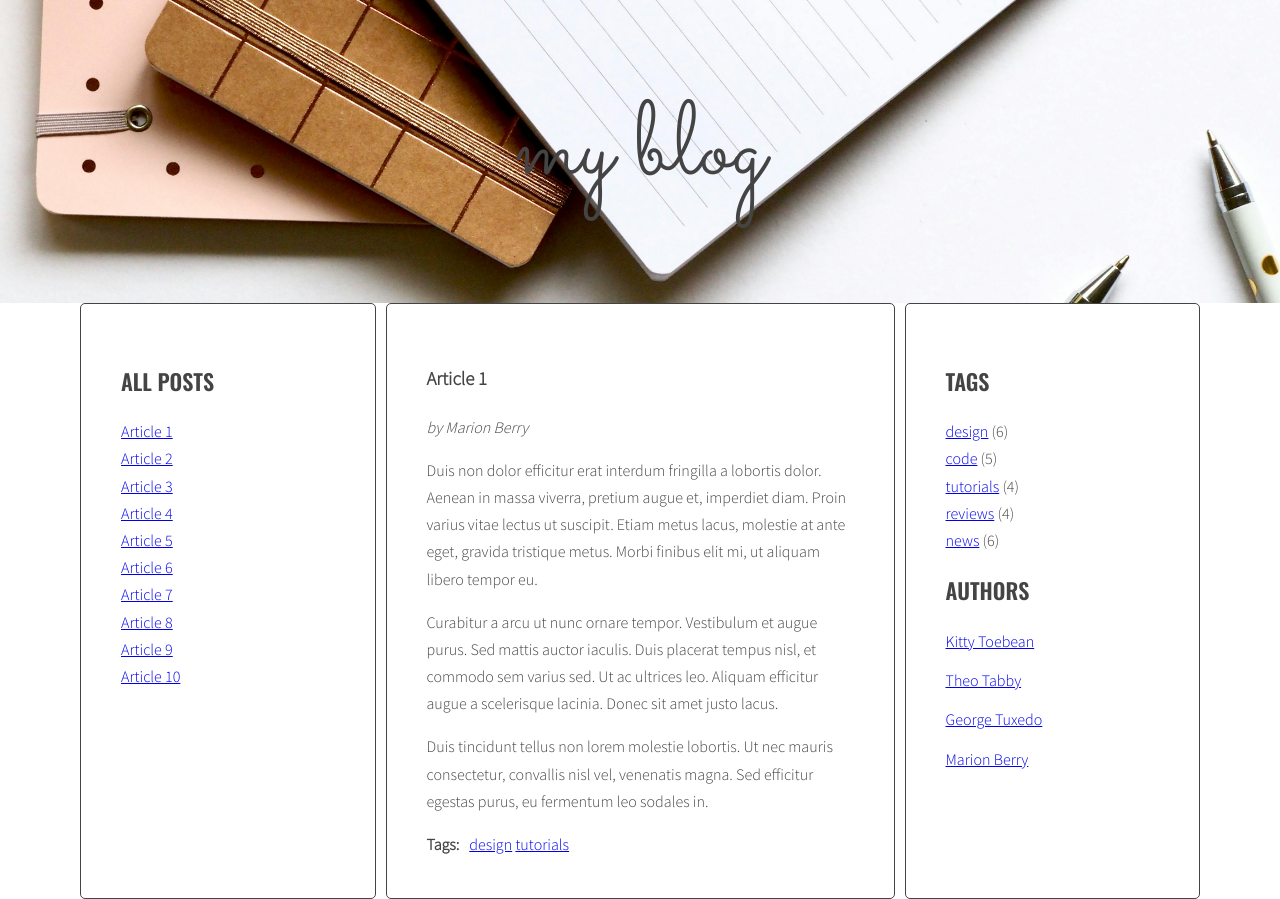
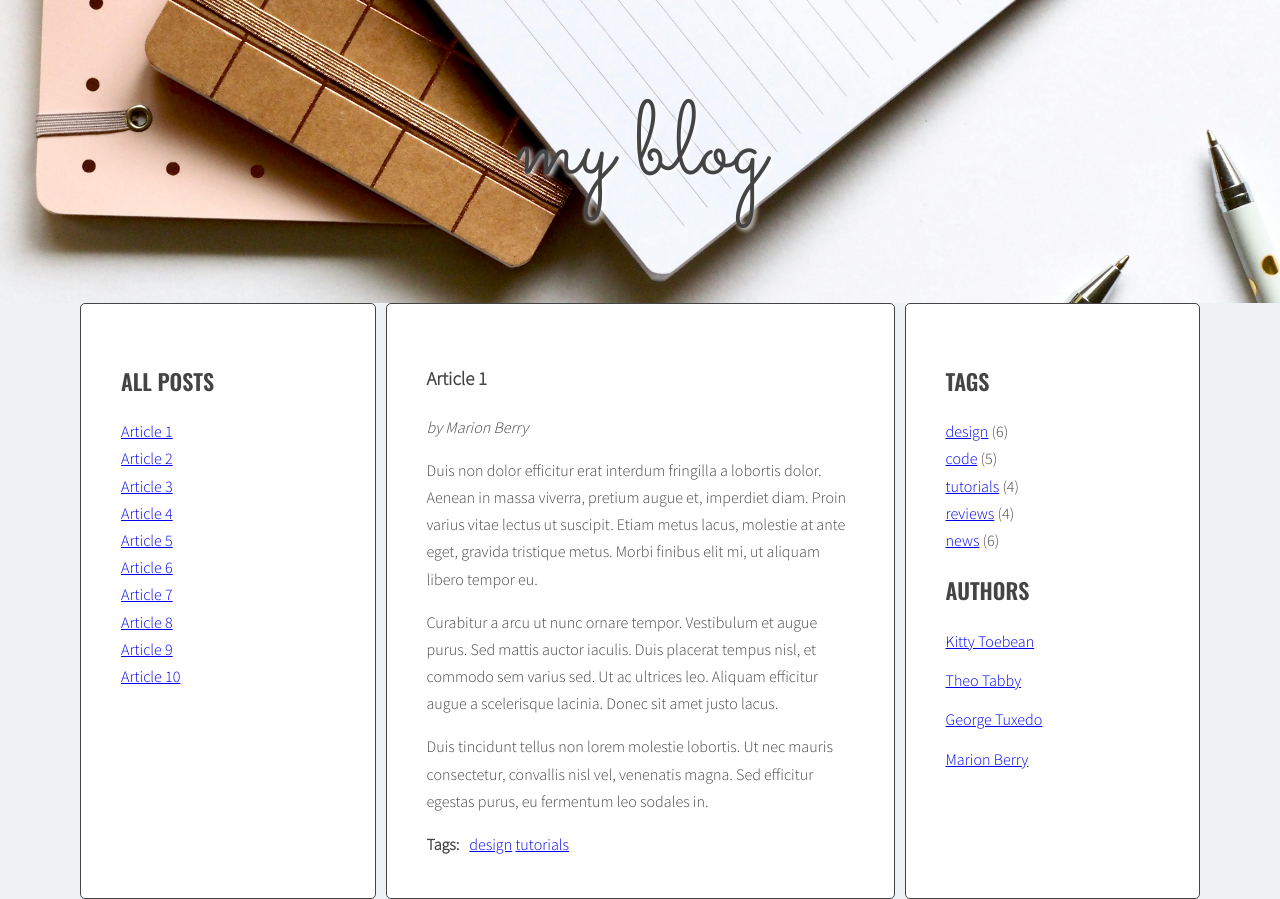
Before and after one commit to mGrzanek/js-blog, a website: page index.html in a window 1280 px wide. Drawn offline with nearby package versions, Linux system fonts and the light colour scheme.

Commit message:
Add style for logo

```diff
--- a/sass/style.scss
+++ b/sass/style.scss
@@ -4,6 +4,7 @@
 
 $color-light: #fff;
 $color-dark: #444;
+$color-silver: #eff2f5;
 
 $font-logo: 'Sacramento', cursive;
 $font-header: 'Oswald', sans-serif;
@@ -16,7 +17,7 @@ $font-text: 'Source Sans Pro', sans-serif;
 }
 
 body {
-  background: $color-light;
+  background: $color-silver;
   font-family: $font-text;
   color: $color-dark;
   font-weight: 300;
@@ -78,6 +79,7 @@ header {
     font-size: 104px;
     line-height: 1;
     text-align: center;
+    text-shadow: 2px 2px 5px $color-light;
   }
 }
 
```
Also changed, not shown: css/style.css, 1 other file.
